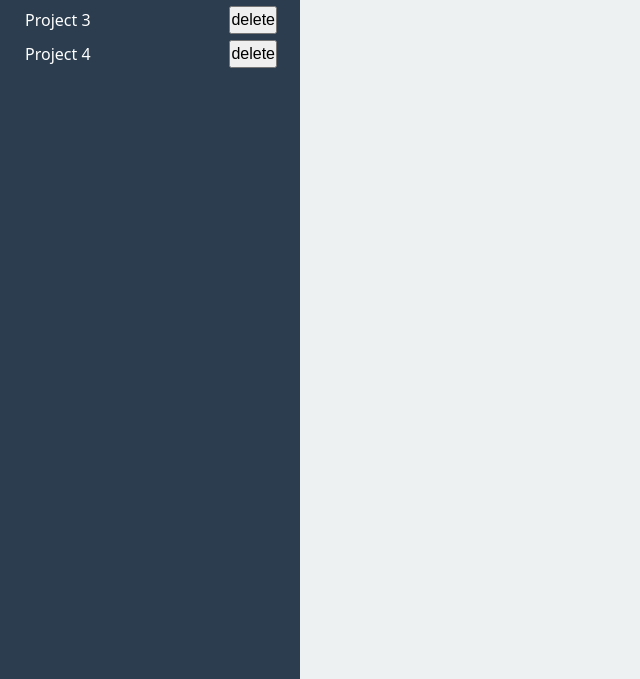
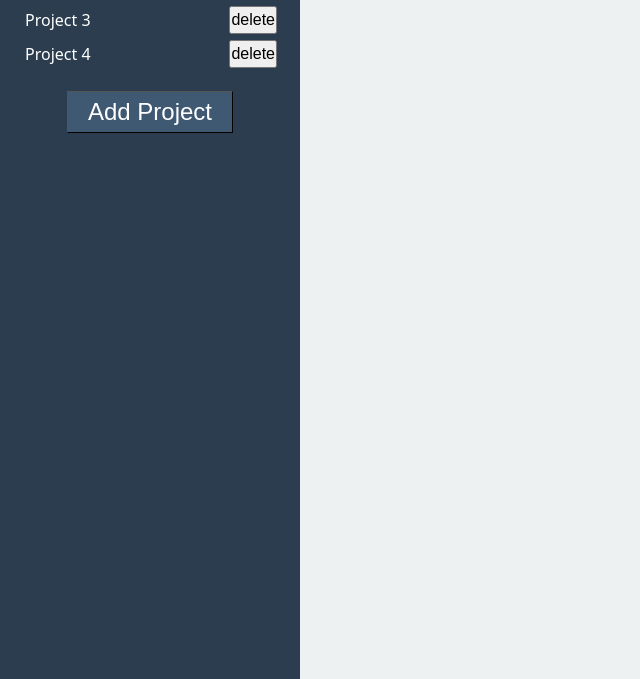
Before and after one commit to ARParizi/Odin-Project--Todo-List, a website built with webpack: page src/template.html in a window 1280 px wide. Shown: the part 121-800 px from the top of the page, without its empty margins (0-640 px from the left). Built offline with nearby package versions, Linux system fonts and the light colour scheme.

Commit message:
Add add-project-button w styling

```diff
--- a/src/styles.css
+++ b/src/styles.css
@@ -27,8 +27,8 @@ html, body {
   padding: 20px;
 }
 
-.main-content {
-  flex: 1;
+main {
+  flex: 1 0 auto;
   padding: 20px;
   background-color: hsl(192, 15%, 94%);
 }
@@ -54,3 +54,23 @@ html, body {
   margin-left: 10px;
   font-size: 1.0em;
 }
+
+#add-project-button-container {
+  margin-top: 20px;
+  display: flex;
+  justify-content: center;
+}
+
+#add-project-button {
+  align-self: center;
+  font-size: 1.5em;
+  /* border-radius: 5px; */
+  border-width: 1px;
+  padding: 2px 20px;
+  color: white;
+  background-color: hsl(210, 29%, 35%);
+}
+
+#add-project-button:hover {
+  background-color: hsl(210, 29%, 45%);
+}
--- a/src/template.html
+++ b/src/template.html
@@ -16,8 +16,9 @@
                 <li>Project 3<button class="delete-project-button">delete</button></li>
                 <li>Project 4<button class="delete-project-button">delete</button></li>
             </ul>
+            <div id="add-project-button-container"><button id="add-project-button">Add Project</button></div>
         </aside>
-        <main class="main-content">
+        <main>
             <h1>Main Content</h1>
             <p>This area fills the rest of the screen.</p>
         </main>
```
